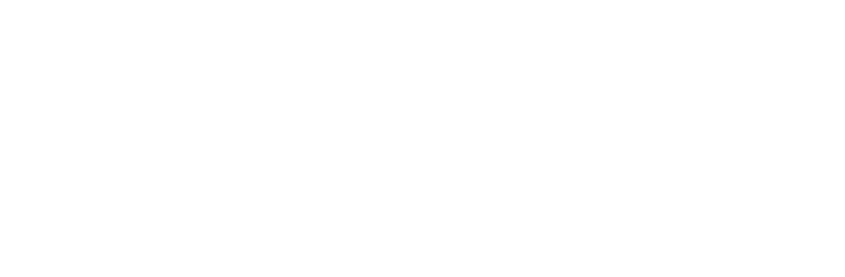
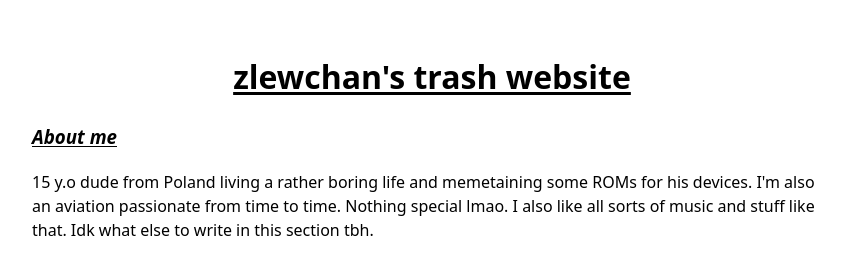
Before and after one commit to zlewchan/web, a plain HTML site: page index.html in a window 1280 px wide. Shown: the whole page, without its empty margins (208-1053 px from the left). Drawn offline with Linux system fonts and the light colour scheme.

Commit message:
boot up the site for real

```diff
--- a/index.html
+++ b/index.html
@@ -9,6 +9,9 @@
     <link rel="icon" href="./favicon.gif" type="image/icon type">
 </head>
 <body>
-
+    <h1 class="headline">zlewchan's trash website</h1>
+    <h3 class="smallheadline">About me</h3>
+    <!-- Kang from telegram bio :thumbsup: -->
+    <p>15 y.o dude from Poland living a rather boring life and memetaining some ROMs for his devices. I'm also an aviation passionate from time to time. Nothing special lmao. I also like all sorts of music and stuff like that. Idk what else to write in this section tbh.</p>
 </body>
 </html>
--- a/style.css
+++ b/style.css
@@ -26,3 +26,16 @@ body {
 	padding: 1em;
 	max-width: 50em
 }
+
+.headline {
+	text-align: center;
+	text-decoration: underline;
+	text-underline-offset: 3px;
+}
+
+.smallheadline {
+	text-align: left;
+	text-decoration: underline;
+	text-underline-offset: 1.5px;
+	font-style: italic;
+}
```
